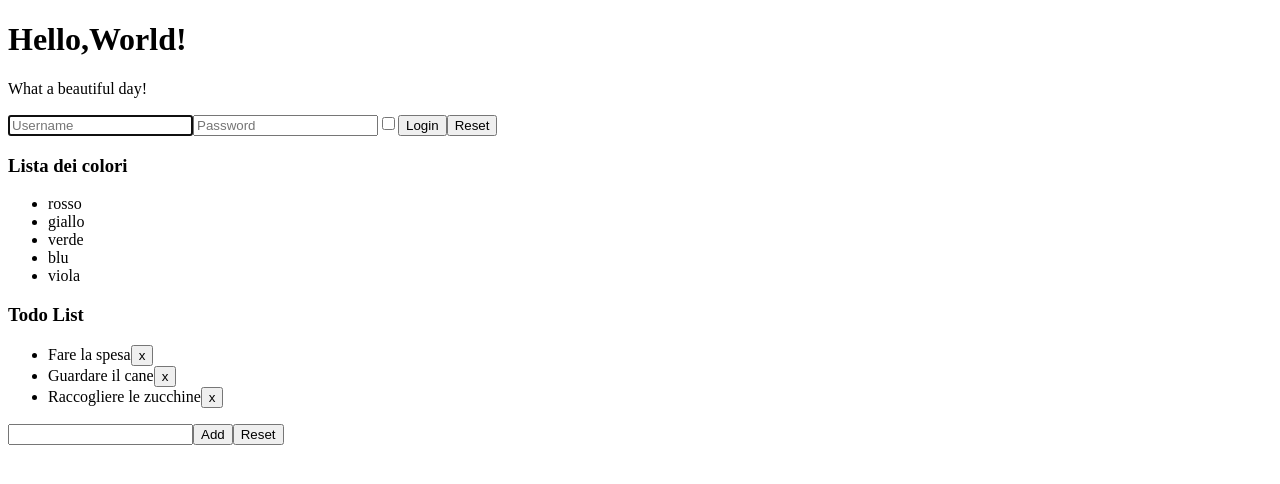
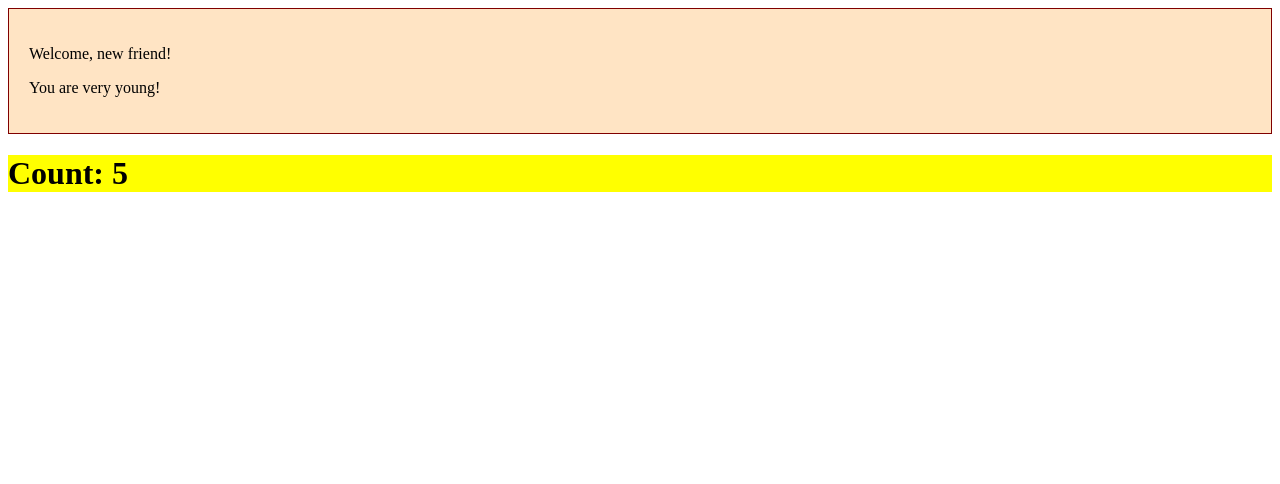
Before and after one commit to CeciliaFabiole/REACT, a React (Create React App) app in the folder react-complete-exercises/: page / in a window 1280 px wide. Shown: the top 484 px of the page. Built offline with nearby package versions, Linux system fonts and the light colour scheme.

Commit message:
feat: add styling-components-01

```diff
--- a/react-complete-exercises/src/App.js
+++ b/react-complete-exercises/src/App.js
@@ -1,8 +1,10 @@
 import React from "react";
-import { Colors } from "./Colors";
-import { Hello } from './Hello'
-import { TodoList } from "./TodoList";
-import { UncontrolledLogin } from "./UncontrolledLogin";
+// import { Colors } from "./Colors";
+// import { Hello } from './Hello'
+// import { TodoList } from "./TodoList";
+// import { UncontrolledLogin } from "./UncontrolledLogin";
+import { Welcome } from "./Welcome"
+import { Counter } from "./Counter"
 
 //CLASS COMPONENT
 // export class App extends React.Component {
@@ -29,10 +31,12 @@ let colorsList = [
 export function App(){
     return(
         <div>
-            <Hello/>
-            <UncontrolledLogin/>
-            <Colors items={colorsList}/>
-            <TodoList/>
+            {/* <Hello/> */}
+            <Welcome/>
+            {/* <UncontrolledLogin/> */}
+            {/* <Colors items={colorsList}/> */}
+            {/* <TodoList/> */}
+            <Counter/>
         </div>
     )
 }
--- a/react-complete-exercises/src/Counter.js
+++ b/react-complete-exercises/src/Counter.js
@@ -43,7 +43,7 @@ import { CounterDisplay } from "./CounterDisplay";
 //and I have access to it by the class instance itself
 
 //FUNCTION COMPONENT
-export function Counter({initialValue, incrementInterval, incrementAmount}){
+export function Counter({initialValue=0, incrementInterval=1, incrementAmount=1000}){
     const [count, setCount] = useState(initialValue)
 
     useEffect(()=>{
@@ -75,5 +75,9 @@ export function Counter({initialValue, incrementInterval, incrementAmount}){
     //parametro, ovvero il dependency array, che simula
     //componentDidUpdate
 
-    return <CounterDisplay count={count}/>
+    return (
+        <div style={{background:'yellow'}}>
+            <CounterDisplay count={count}/>
+        </div>
+    )
 }
--- a/react-complete-exercises/src/Welcome.js
+++ b/react-complete-exercises/src/Welcome.js
@@ -16,7 +16,7 @@ import { Age } from "./Age";
 //FUNCTION COMPONENT
 export function Welcome({name='new friend', age}){
     return (
-    <div>
+    <div className="welcome">
         <p>Welcome, {name}!</p>
         <Age age={age}/>
     </div>
--- /dev/null
+++ b/react-complete-exercises/src/index.css
@@ -0,0 +1,5 @@
+.welcome {
+    background-color: bisque;
+    border : 1px solid maroon;
+    padding : 20px;
+}
--- a/react-complete-exercises/src/index.js
+++ b/react-complete-exercises/src/index.js
@@ -1,6 +1,7 @@
 import React from "react";
 import {App} from './App'
 import ReactDOM from "react-dom/client";
+import './index.css'
 
 // const appElement = <App/>
 // const root = document.querySelector('#root') //div id attribute in public/index.html
```
Also changed, not shown: 1 other file (tests, documents, lock files or other folders).
